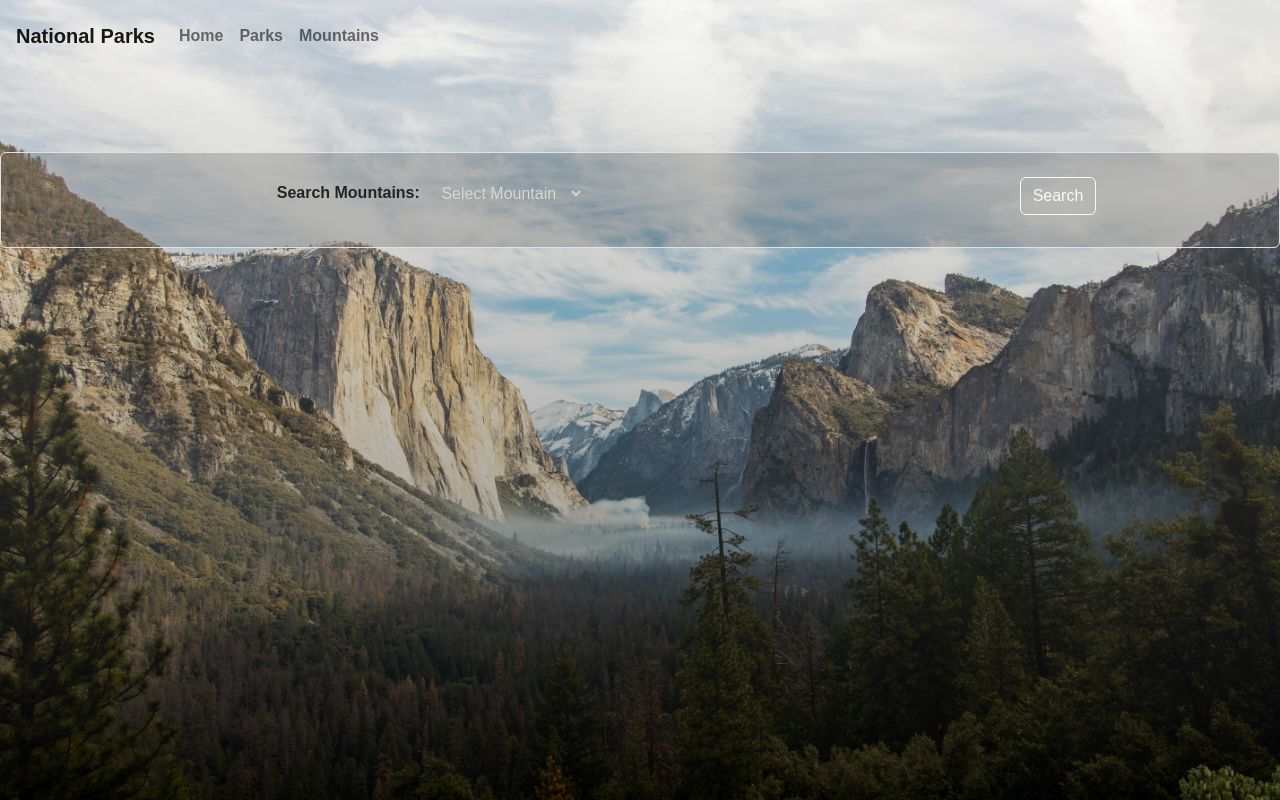
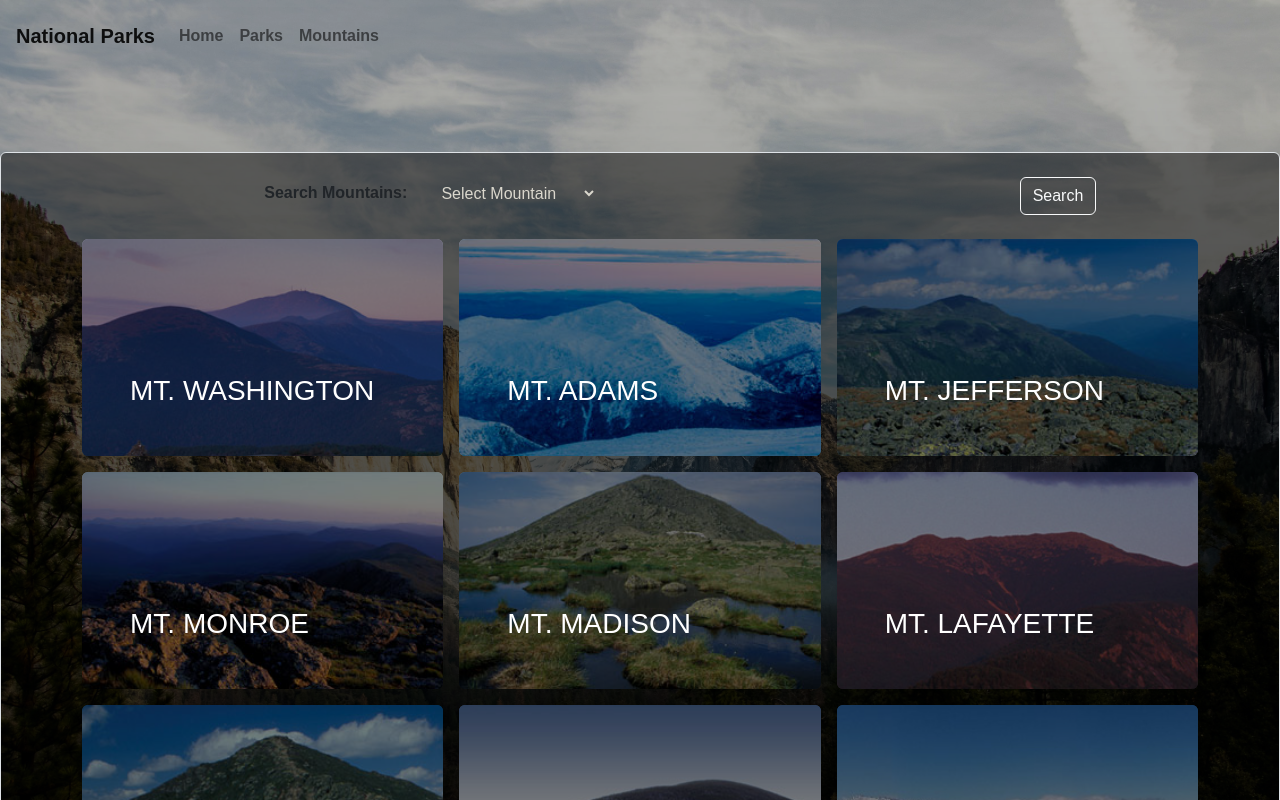
Before and after one commit to maealyssa/enjoy-the-outdoors, a plain HTML site: page mountains.html in a window 1280 px wide. Both pictures are taken after a click on the button "Search". Shown: the top 800 px of the page. Drawn offline with nearby package versions, Linux system fonts and the light colour scheme.

Commit message:
finished JS requirement for mountains page

```diff
--- a/scripts/mtnapp.js
+++ b/scripts/mtnapp.js
@@ -9,11 +9,13 @@ const findMtn = () => {
     const searchBtn = document.getElementById("searchMtn");
     const mountain = document.getElementById("mtnDropDown");
     for (let i = 0; i < mountainsArray.length; i++) {
-        mountain.options[mountain.options.length] = new Option(mountainsArray[i].name);
-    }
+        const mtn = mountainsArray[i];
+        mountain.options[mountain.options.length] = new Option(mtn.name, `${mtn.name}${mtn.elevation}`);
+    };
 
-    searchBtn.onclick = (mountain.options) => {
-        const elmntToView = document.getElementById();
+    searchBtn.onclick = () => {
+        const mtnValue = mountain.value;
+        const elmntToView = document.getElementById(mtnValue);
         elmntToView.scrollIntoView();
     }
 
--- a/styles.css
+++ b/styles.css
@@ -9,7 +9,7 @@ header {
 
 body {
 
-    background-image:linear-gradient(rgba(255, 253, 253, 0.291),rgba(0, 0, 0, 0.5)), url('pexels-robby-mccullough-1867601.jpg');
+    background-image:linear-gradient(rgba(0, 0, 0, 0.291),rgba(0, 0, 0, 0.5)), url('pexels-robby-mccullough-1867601.jpg');
     background-repeat: no-repeat;
     background-size: cover;
     background-position: center;
@@ -33,7 +33,7 @@ body {
 }
 
 #displayParkInfo, #container1, #mtnSearchBar {
-    background-color: rgba(96, 96, 96, 0.291);
+    background-color: rgba(0, 0, 0, 0.465);
 }
 
 /* MOUNTAIN PAGE */
```
